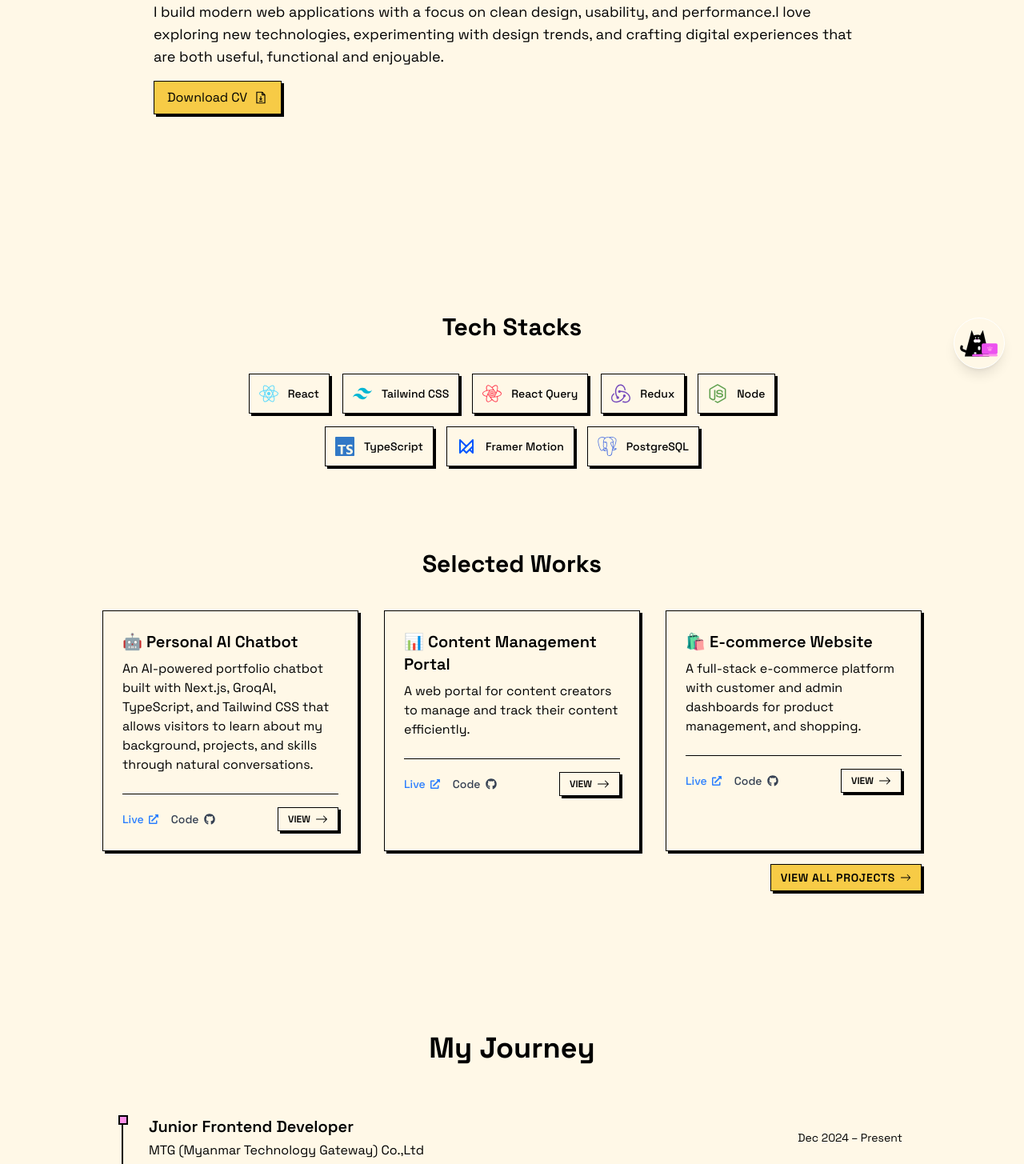
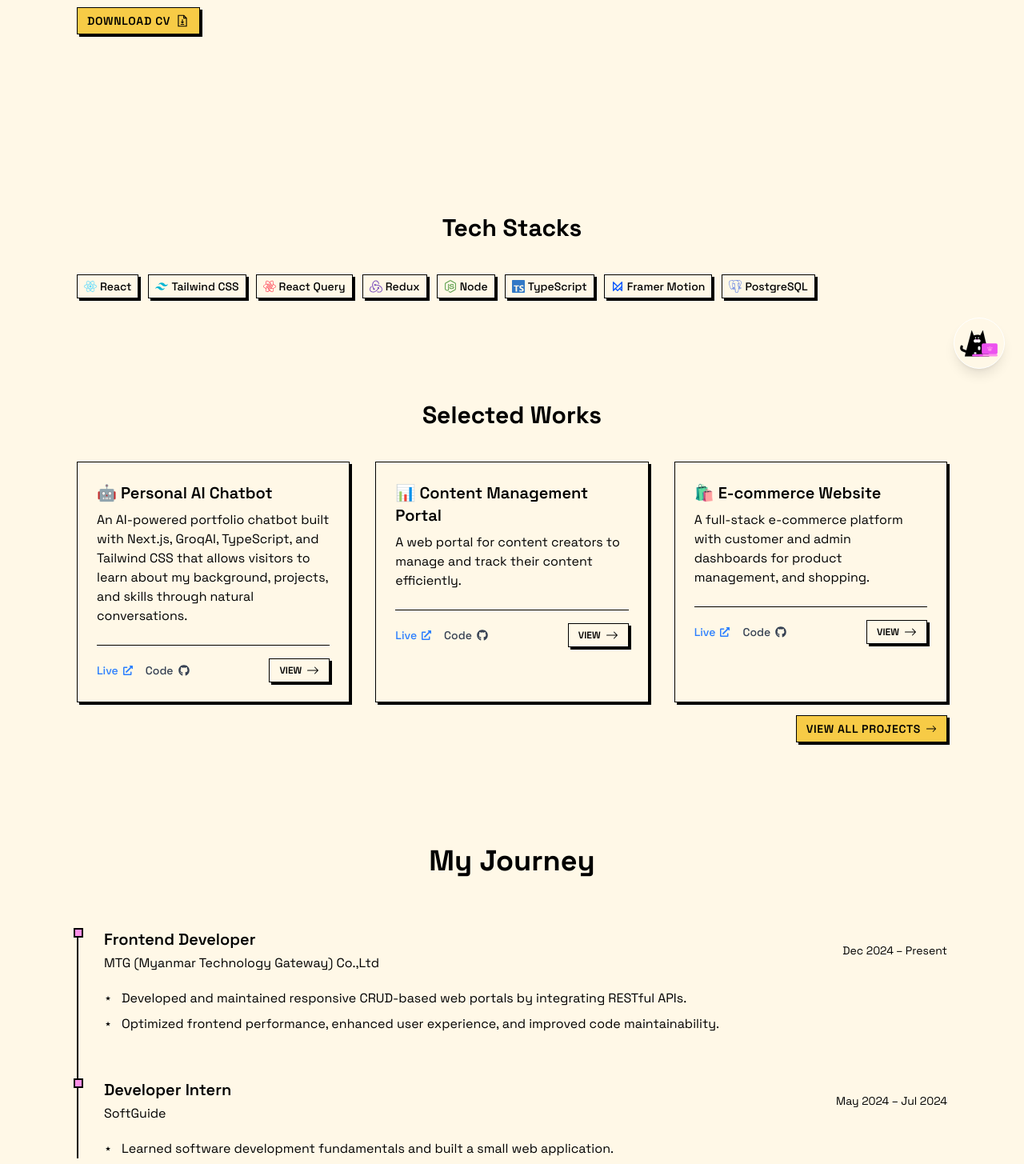
Before and after one commit to PhomeMyintMo/phomemyintmo-portfolio, a React (Vite) app: page / in a window 1280 px wide. Shown: the part 315-1770 px from the top of the page at 80% size. Built offline with nearby package versions, Linux system fonts and the light colour scheme.

Commit message:
update: layout/add: animation

```diff
--- a/src/App.tsx
+++ b/src/App.tsx
@@ -13,12 +13,12 @@ import FloatingChat from './components/FloatingChat'
 
 const MainPages = () => {
   return(
-    <>
+    <div className='space-y-32 mx-auto p-4 sm:p-8 md:p-16'>
     <Home/>
     <Skills/>
     <Projects/>
     <Experience/>
-    </>
+    </div>
   )
 }
 
--- /dev/null
+++ b/src/hooks/useReveal.ts
@@ -0,0 +1,28 @@
+import { useEffect, useRef } from "react";
+
+export default function useReveal<T extends HTMLElement>() {
+  const ref = useRef<T>(null);
+
+  useEffect(() => {
+    const element = ref.current;
+    if (!element) return;
+
+    const observer = new IntersectionObserver(
+      ([entry]) => {
+        if (entry.isIntersecting) {
+          element.classList.add("show");
+          observer.unobserve(element); // animate only once
+        }
+      },
+      {
+        threshold: 0.2,
+      }
+    );
+
+    observer.observe(element);
+
+    return () => observer.disconnect();
+  }, []);
+
+  return ref;
+}
--- a/src/index.css
+++ b/src/index.css
@@ -53,3 +53,16 @@ button {
 body {
   transition: background 0.3s, color 0.3s;
 }
+
+.section {
+  opacity: 0;
+  transform: translateY(40px);
+  transition:
+    opacity 0.6s ease,
+    transform 0.6s ease;
+}
+
+.section.show {
+  opacity: 1;
+  transform: translateY(0);
+}
--- a/src/pages/AllProjects.tsx
+++ b/src/pages/AllProjects.tsx
@@ -2,11 +2,13 @@ import { useState } from "react";
 import { projects } from "../sections/Projects";
 import { Link, useLocation } from "react-router-dom";
 import { BiArrowBack } from "react-icons/bi";
+import useReveal from "../hooks/useReveal";
 
 export const AllProjects = () => {
     const location = useLocation();
     const [activeTab, setActiveTab] = useState(location.state?.initialProject ?? 0);
     const [currentImage, setCurrentImage] = useState(0);
+    const ref = useReveal<HTMLElement>();
 
     const project = projects[activeTab];
 
@@ -23,21 +25,21 @@ export const AllProjects = () => {
     //     setCurrentImage((prev) => prev === 0 ? project.images.length - 1 : prev - 1)
     // }
     return (
-        <section className="py-20 bg-background min-h-screen">
-            <div className="max-w-6xl mx-auto px-4 space-y-4">
+        <section ref={ref} className="section py-20">
+            <div className="space-y-4">
                 <Link to={"/"} className="flex items-center gap-2 hover:font-semibold"><BiArrowBack />Go Back</Link>
 
-                <h1 className="text-3xl font-bold mb-10">
+                <h1 className="text-2xl sm:text-3xl font-bold">
                     Projects Showcase
                 </h1>
 
                 {/* Tabs */}
-                <div className="flex justify-center flex-wrap gap-3 border-b pb-4 mb-10">
+                <div className="flex justify-center flex-wrap gap-3 border-b pb-4">
                     {projects.map((project, index) => (
                         <button
                             key={project.id}
                             onClick={() => handleTabChange(index)}
-                            className={`shrink-0 px-4 py-2 font-bold border transition-all
+                            className={`shrink-0 px-3 py-1 text-sm font-bold border transition-all
               ${activeTab === index
                                     ? "bg-primary shadow-[var(--shadow-brutal)]"
                                     : "bg-background hover:bg-primary/20"
@@ -52,11 +54,11 @@ export const AllProjects = () => {
                 <div className="space-y-8">
 
                     <div>
-                        <h2 className="text-xl md:text-2xl font-bold text-justify">
+                        <h2 className="text-xl md:text-2xl font-bold text-left">
                             {project.title}
                         </h2>
 
-                        <p className="mt-4 text-justify">
+                        <p className="mt-4 text-left">
                             {project.detailedDescription}
                         </p>
                     </div>
@@ -113,9 +115,8 @@ export const AllProjects = () => {
                     </div>
 
 
-
                     {/* Features */}
-                    <div className="text-justify">
+                    <div className="text-left">
                         <h3 className="font-bold text-xl mb-4">
                             Features
                         </h3>
@@ -132,10 +133,10 @@ export const AllProjects = () => {
                     {/* Tech Stack */}
                     <div className="text-justify">
                         <div className="mb-2">
-                        <h3 className="font-bold text-xl mb-4">
-                            Tech Stack
-                        </h3>
-                         <span className="font-semibold">⋆ Frontend</span>
+                            <h3 className="font-bold text-xl mb-4">
+                                Tech Stack
+                            </h3>
+                            <span className="font-semibold">⋆ Frontend</span>
                         </div>
 
                         <div className="flex flex-wrap gap-2">
--- a/src/sections/Experience.tsx
+++ b/src/sections/Experience.tsx
@@ -1,30 +1,31 @@
+import useReveal from "../hooks/useReveal";
 
 const Experience = () => {
+  const ref = useReveal<HTMLElement>();
   const experiences = [
     {
       company: "MTG (Myanmar Technology Gateway) Co.,Ltd",
-      role: "Junior Frontend Developer",
+      role: "Frontend Developer",
       duration: "Dec 2024 – Present",
-      year: "1 year & 3 months",
       description: [
-        "Develop and maintain an admin portal for managing business data.",
-        "Build reusable React components and maintain a clean, scalable codebase.",
+        "Developed and maintained responsive CRUD-based web portals by integrating RESTful APIs.",
+        "Optimized frontend performance, enhanced user experience, and improved code maintainability."
       ],
     },
     {
       company: "SoftGuide",
-      role: "Frontend Developer Intern",
+      role: "Developer Intern",
       duration: "May 2024 – Jul 2024",
       year: "3 months",
       description: [
-        "Learned software development fundamentals and built several small web applications.",
+        "Learned software development fundamentals and built a small web application.",
       ],
     },
   ];
 
   return (
-    <section id="my-journey" className="py-24">
-      <div className="mx-auto max-w-5xl px-6">
+    <section ref={ref} id="my-journey" className="section">
+      <div>
         <h2 className="mb-16 text-center text-4xl font-bold">
           My Journey
         </h2>
--- a/src/sections/Home.tsx
+++ b/src/sections/Home.tsx
@@ -1,16 +1,18 @@
 
 import { LiaFileDownloadSolid } from "react-icons/lia"
+import useReveal from "../hooks/useReveal"
 
 const Home = () => {
+  const ref = useReveal<HTMLElement>();
   return (
     <section
+      ref={ref}
       id="home"
-      className="bg-background space-y-4 flex flex-col justify-center text-center py-56 p-6 md:px-20 lg:px-40"
+      className=" bg-background space-y-4 flex flex-col justify-center text-center py-24"
     >
 
       <div className="text-left">
         <h5 className="font-semibold">Hello! I'm <span className="text-secondary font-bold text-lg sm:text-xl md:text-2xl"> Phome Myint Mo</span></h5>
-        {/* <h3 className=" font-semibold"></h3> */}
         <h2 className="text-sm sm:text-lg md:text-xl font-semibold italic">Frontend Developer</h2>
         <p className="text-lg">
           I build modern web applications with a focus on clean design, usability, and
@@ -19,7 +21,14 @@ const Home = () => {
         </p>
       </div>
       <div className="flex gap-4">
-        <button className="bg-primary px-4 py-2 border shadow-[var(--shadow-brutal)] flex gap-2 items-center">Download CV<span><LiaFileDownloadSolid size={18} /></span></button>
+        <a
+          href="/CV/PhomeMyintMo-CV.pdf"
+          download
+          className="inline-flex items-center gap-1.5 px-3 py-1.5 text-sm font-semibold border shadow-[var(--shadow-brutal)] bg-primary hover:translate-x-[1px] hover:translate-y-[1px] hover:shadow-[1px_1px_0px_0px_rgba(0,0,0,1)] transition-all active:translate-x-[2px] active:translate-y-[2px] active:shadow-none uppercase tracking-wider"
+        >
+          Download CV
+          <LiaFileDownloadSolid size={18} />
+        </a>
       </div>
     </section>
   )
--- a/src/sections/Projects.tsx
+++ b/src/sections/Projects.tsx
@@ -3,6 +3,7 @@ import { FaExternalLinkAlt, FaGithub } from "react-icons/fa"
 import { FaReact } from "react-icons/fa6";
 import { SiFirebase, SiMarkdown, SiRedux, SiShadcnui, SiTailwindcss, SiTypescript } from "react-icons/si";
 import { Link } from "react-router-dom"
+import useReveal from "../hooks/useReveal";
 
 export const projects = [
   {
@@ -126,9 +127,10 @@ export const projects = [
 
 const Projects = () => {
   const displayProjects = projects.slice(0, 3);
+  const ref = useReveal<HTMLElement>();
   return (
-    <section id="projects" className="bg-background py-20">
-      <div className="max-w-5xl mx-auto flex flex-col">
+    <section id="projects" className="section" ref={ref}>
+      <div className="flex flex-col">
         <h2 className="text-3xl font-bold mb-10 text-center">Selected Works</h2>
 
         <div className="grid md:grid-cols-2 lg:grid-cols-3 gap-8">
--- a/src/sections/Skills.tsx
+++ b/src/sections/Skills.tsx
@@ -1,6 +1,7 @@
 import { FaReact, FaNodeJs } from "react-icons/fa"
 import { SiTailwindcss, SiReactquery, SiRedux, SiPostgresql, SiTypescript } from "react-icons/si"
 import { TbBrandFramerMotion } from "react-icons/tb"
+import useReveal from "../hooks/useReveal"
 export const skills = [
   { name: "React", icon: <FaReact />, color: "text-[#61DAFB]" },
   { name: "Tailwind CSS", icon: <SiTailwindcss />, color: "text-[#06B6D4]" },
@@ -13,20 +14,21 @@ export const skills = [
 ]
 
 const Skills = () => {
+  const ref = useReveal<HTMLElement>();
   return (
-    <section id="skills" className="bg-background text-color p-6">
+    <section ref={ref} id="skills" className="section">
       <h2 className="text-3xl font-bold mb-10 text-center">Tech Stacks</h2>
 
-      <div className="max-w-3xl mx-auto space-y-6">
+      <div className="space-y-6">
 
-      <div className="flex flex-wrap items-center justify-center gap-4">
+      <div className="flex flex-wrap justify-left gap-3">
         {skills.map((skill, index) => (
           <div
             key={index}
-            className="flex max-w-sm items-center gap-3 p-3 bg-background shadow-[var(--shadow-brutal)] border"
+            className="flex max-w-sm items-center gap-1 p-1 px-2 bg-background shadow-[var(--shadow-brutal)] border"
           >
-            <span className={`text-2xl ${skill.color}`}>{skill.icon}</span>
-            <p className="text-sm font-medium">{skill.name}</p>
+            <span className={` ${skill.color}`}>{skill.icon}</span>
+            <p className="text-xs sm:text-sm font-medium">{skill.name}</p>
           </div>
         ))}
       </div>
```
Also changed, not shown: src/assets/student.gif (deleted), src/sections/AboutMe.tsx (deleted), 1 other file (tests, documents, lock files or other folders).
